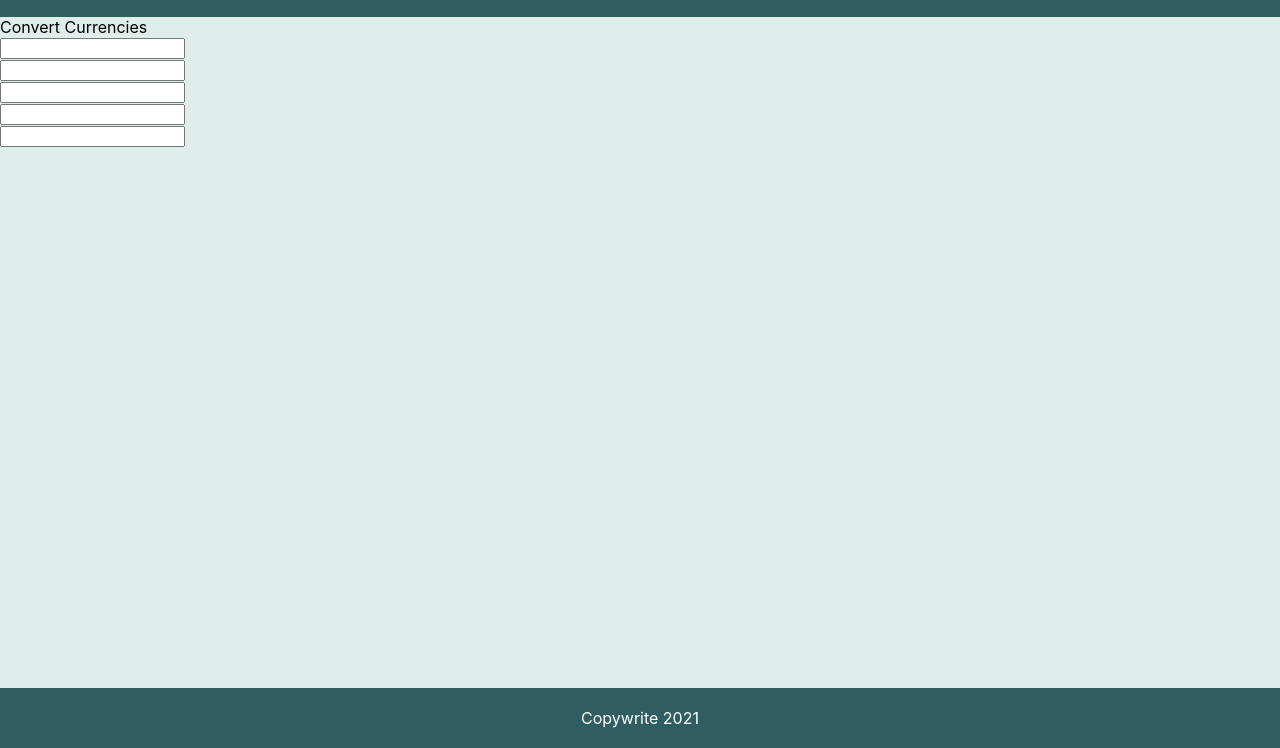
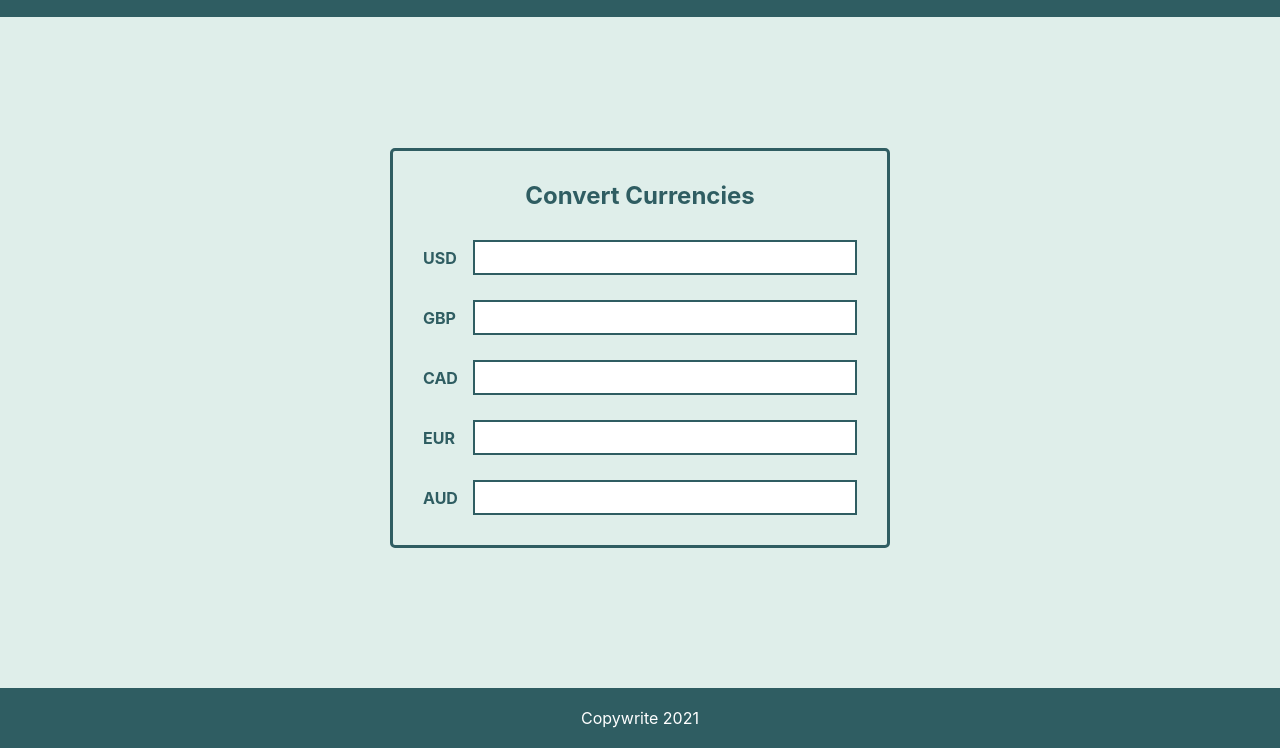
Before and after one commit to Showrin/web-assignment-1, a plain HTML site: page convert.html in a window 1280 px wide. Shown: the part 52-800 px from the top of the page. Drawn offline with Linux system fonts and the light colour scheme.

Commit message:
Style the converter page

```diff
--- a/convert.html
+++ b/convert.html
@@ -24,23 +24,23 @@
     <form class="converter-form">
       <div class="converter-form-title">Convert Currencies</div>
       <div class="converter-form-input-container">
-        <div class="converter-form-input-label"></div>
+        <label class="converter-form-input-label" for="js-currency-usd">usd</label>
         <input type="number" id="js-currency-usd" class="converter-form-input" />
       </div>
       <div class="converter-form-input-container">
-        <div class="converter-form-input-label"></div>
+        <label class="converter-form-input-label" for="js-currency-gbp">gbp</label>
         <input type="number" id="js-currency-gbp" class="converter-form-input" />
       </div>
       <div class="converter-form-input-container">
-        <div class="converter-form-input-label"></div>
+        <label class="converter-form-input-label" for="js-currency-cad">cad</label>
         <input type="number" id="js-currency-cad" class="converter-form-input" />
       </div>
       <div class="converter-form-input-container">
-        <div class="converter-form-input-label"></div>
+        <label class="converter-form-input-label" for="js-currency-eur">eur</label>
         <input type="number" id="js-currency-eur" class="converter-form-input" />
       </div>
       <div class="converter-form-input-container">
-        <div class="converter-form-input-label"></div>
+        <label class="converter-form-input-label" for="js-currency-aud">aud</label>
         <input type="number" id="js-currency-aud" class="converter-form-input" />
       </div>
     </form>
--- a/css/styles.css
+++ b/css/styles.css
@@ -9,6 +9,7 @@ body {
   margin: 0;
   background-color: var(--secondary);
   font-family: -apple-system, BlinkMacSystemFont, 'Segoe UI', Roboto, Oxygen, Ubuntu, Cantarell, 'Open Sans', 'Helvetica Neue', sans-serif;
+  color: var(--primary);
 }
 
 a {
@@ -18,6 +19,13 @@ a {
 
 a:hover {
   text-decoration: underline;
+}
+
+input {
+  font-family: -apple-system, BlinkMacSystemFont, 'Segoe UI', Roboto, Oxygen, Ubuntu, Cantarell, 'Open Sans', 'Helvetica Neue', sans-serif;
+  border: 2px solid var(--primary);
+  padding: 5px;
+  font-size: 18px;
 }
 
 header,
@@ -81,3 +89,47 @@ footer {
   border-top-left-radius: 5px;
   border-bottom-right-radius: 5px;
 }
+
+.converter-form {
+  position: absolute;
+  top: 50%;
+  left: 50%;
+  transform: translate(-50%, -50%);
+  padding: 30px;
+  border: 3px solid var(--primary);
+  box-sizing: border-box;
+  border-radius: 5px;
+  width: 100%;
+  max-width: 500px;
+}
+
+.converter-form-title {
+  font-size: 24px;
+  font-weight: bold;
+  text-align: center;
+  margin-bottom: 30px;
+}
+
+.converter-form-input-container {
+  display: flex;
+  align-items: center;
+  width: 100%;
+  margin-bottom: 25px;
+}
+
+.converter-form-input-label {
+  font-weight: bold;
+  margin-right: 10px;
+  min-width: 40px;
+  text-transform: uppercase;
+}
+
+.converter-form-input-container:last-child {
+  margin-bottom: 0;
+}
+
+.converter-form-input {
+  outline-color: var(--primary);
+  color:  var(--primary);
+  flex-grow: 1;
+}
```
